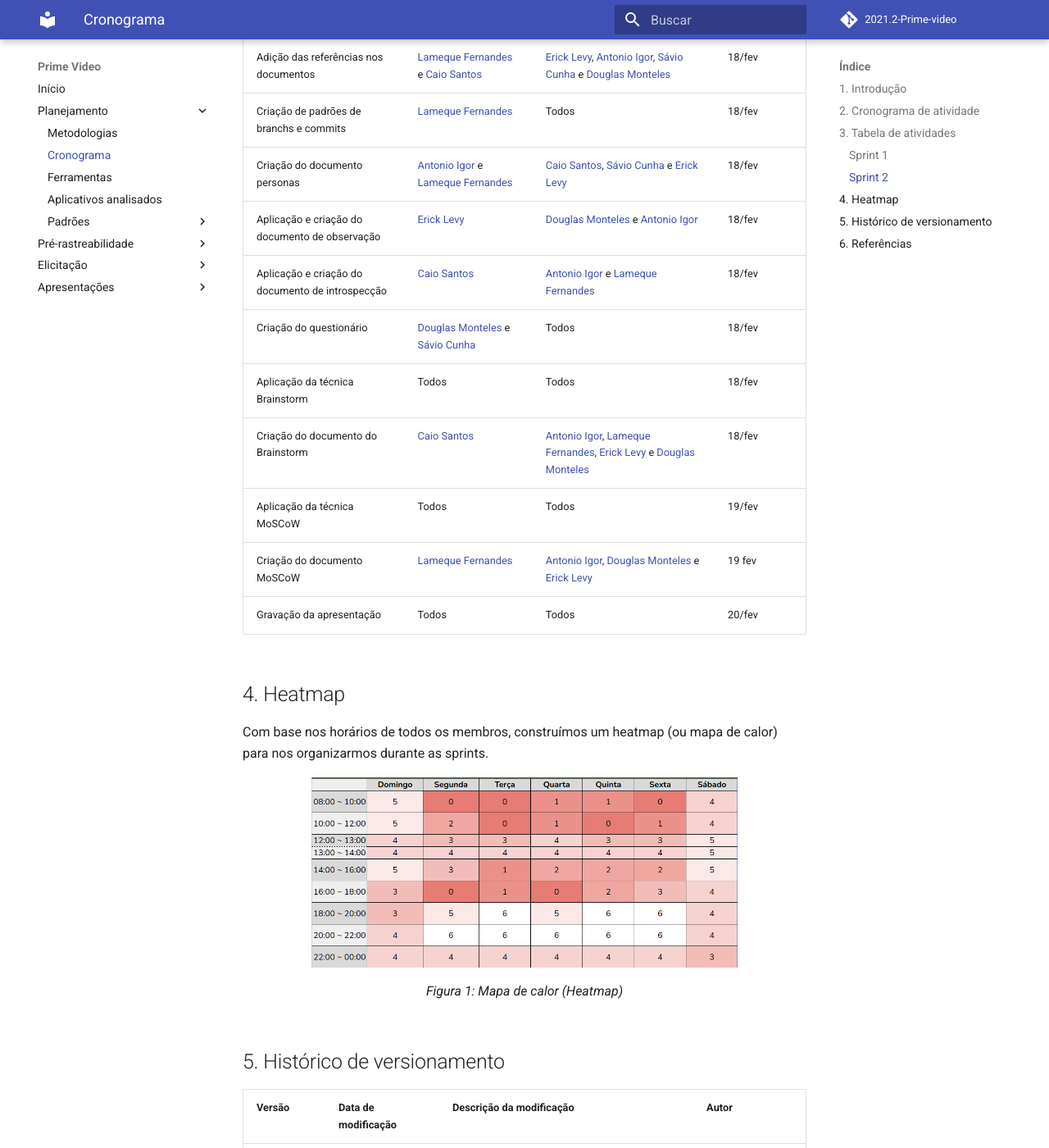
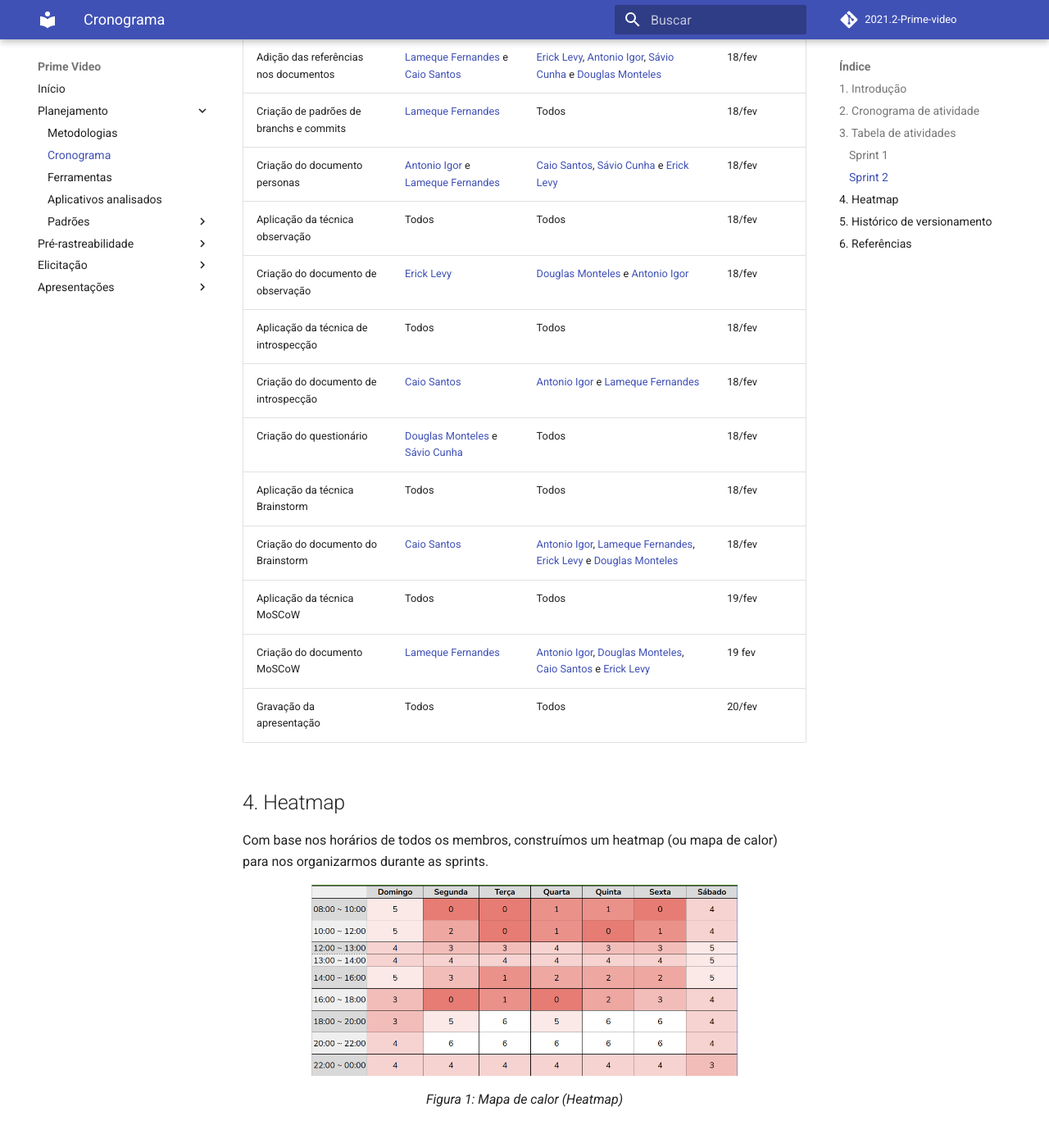
Before and after one commit to Requisitos-de-Software/2021.2-Prime-video, an MkDocs documentation site: the page built from docs/planejamento/cronograma.md, in a window 1280 px wide and 1400 px high, scrolled down 1217 px. Shown: the whole window at 82% size. Built offline with MkDocs 1.6.1 and Material for MkDocs 9.7.7, drawn with Linux system fonts in a browser that asks for light colours; comment, search, counter and statistics services are not loaded; some of the changed text lies outside the part shown.

Commit message:
Update cronograma.md

```diff
--- a/docs/planejamento/cronograma.md
+++ b/docs/planejamento/cronograma.md
@@ -40,13 +40,15 @@ Com base nos prazos estipulados pela disciplida e disponibilidade dos integrante
 | Adição das referências nos documentos | [Lameque Fernandes](https://github.com/lamequefernandes) e [Caio Santos](https://github.com/caiobsantos) | [Erick Levy](https://github.com/ericklevy), [Antonio Igor](https://github.com/antonioigorcarvalho), [Sávio Cunha](https://github.com/savioc2) e [Douglas Monteles](https://github.com/douglasmonteles) | 18/fev |
 | Criação de padrões de branchs e commits | [Lameque Fernandes](https://github.com/lamequefernandes) | Todos | 18/fev |
 | Criação do documento personas | [Antonio Igor](https://github.com/antonioigorcarvalho) e [Lameque Fernandes](https://github.com/lamequefernandes) | [Caio Santos](https://github.com/caiobsantos), [Sávio Cunha](https://github.com/savioc2) e [Erick Levy](https://github.com/ericklevy) | 18/fev |
-| Aplicação e criação do documento de observação | [Erick Levy](https://github.com/ericklevy) | [Douglas Monteles](https://github.com/douglasmonteles) e [Antonio Igor](https://github.com/antonioigorcarvalho) | 18/fev |
-| Aplicação e criação do documento de introspecção | [Caio Santos](https://github.com/caiobsantos) | [Antonio Igor](https://github.com/antonioigorcarvalho) e [Lameque Fernandes](https://github.com/lamequefernandes) | 18/fev |
+| Aplicação da técnica observação | Todos | Todos | 18/fev |
+| Criação do documento de observação | [Erick Levy](https://github.com/ericklevy) | [Douglas Monteles](https://github.com/douglasmonteles) e [Antonio Igor](https://github.com/antonioigorcarvalho) | 18/fev |
+| Aplicação da técnica de introspecção | Todos | Todos | 18/fev |
+| Criação do documento de introspecção | [Caio Santos](https://github.com/caiobsantos) | [Antonio Igor](https://github.com/antonioigorcarvalho) e [Lameque Fernandes](https://github.com/lamequefernandes) | 18/fev |
 | Criação do questionário | [Douglas Monteles](https://github.com/douglasmonteles) e [Sávio Cunha](https://github.com/savioc2) | Todos | 18/fev |
 | Aplicação da técnica Brainstorm | Todos | Todos | 18/fev |
 | Criação do documento do Brainstorm  | [Caio Santos](https://github.com/caiobsantos) | [Antonio Igor](https://github.com/antonioigorcarvalho), [Lameque Fernandes](https://github.com/lamequefernandes), [Erick Levy](https://github.com/ericklevy) e [Douglas Monteles](https://github.com/douglasmonteles) | 18/fev |
 | Aplicação da técnica MoSCoW | Todos | Todos | 19/fev |
-| Criação do documento MoSCoW | [Lameque Fernandes](https://github.com/lamequefernandes) | [Antonio Igor](https://github.com/antonioigorcarvalho), [Douglas Monteles](https://github.com/douglasmonteles) e [Erick Levy](https://github.com/ericklevy) | 19 fev | Criação do documento de Conclusão | [Antonio Igor](https://github.com/antonioigorcarvalho) | [Caio Santos](https://github.com/caiobsantos), [Lameque Fernandes](https://github.com/lamequefernandes), [Erick Levy](https://github.com/ericklevy) e [Douglas Monteles](https://github.com/douglasmonteles) | 19/fev |
+| Criação do documento MoSCoW | [Lameque Fernandes](https://github.com/lamequefernandes) | [Antonio Igor](https://github.com/antonioigorcarvalho), [Douglas Monteles](https://github.com/douglasmonteles), [Caio Santos](https://github.com/caiobsantos) e [Erick Levy](https://github.com/ericklevy) | 19 fev | Criação do documento de Conclusão | [Antonio Igor](https://github.com/antonioigorcarvalho) | [Caio Santos](https://github.com/caiobsantos), [Lameque Fernandes](https://github.com/lamequefernandes), [Erick Levy](https://github.com/ericklevy) e [Douglas Monteles](https://github.com/douglasmonteles) | 19/fev |
 | Gravação da apresentação | Todos |  Todos  | 20/fev |
 
 ## 4. Heatmap
```
Also changed, not shown: other parts of docs/planejamento/cronograma.md (+1 -1 lines).
